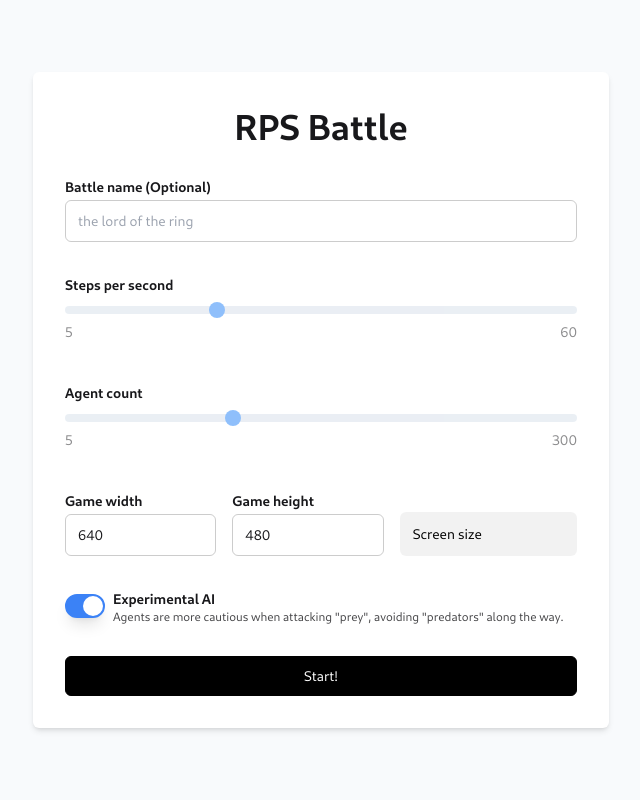
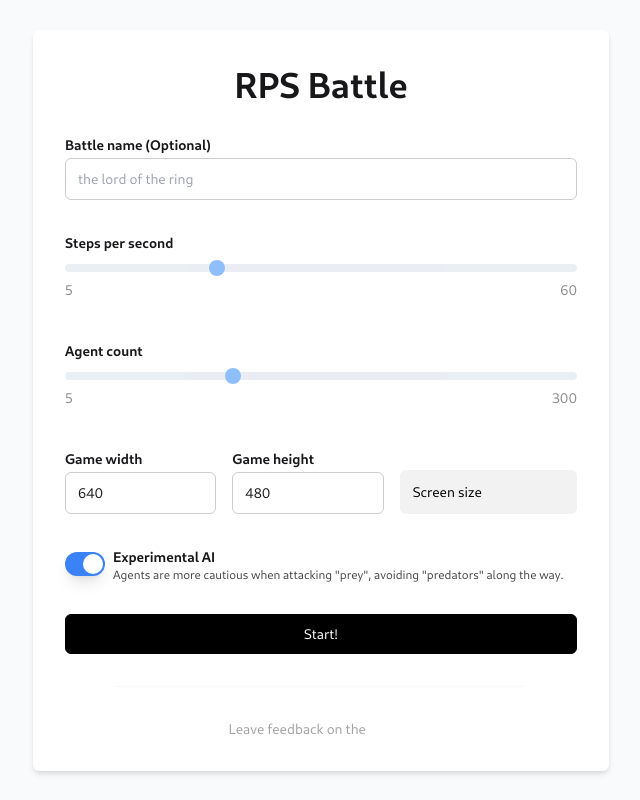
Before and after one commit to Xyphyn/rps-battle, a SvelteKit app: page / in a window 1280 px wide. Shown: the whole page, without its empty margins (319-959 px from the left). Built offline with nearby package versions, Linux system fonts and the light colour scheme.

Commit message:
fix: Hopefully prevent circles

```diff
--- a/src/routes/+page.svelte
+++ b/src/routes/+page.svelte
@@ -87,6 +87,15 @@
         <Button submit color={Color.accent} class="justify-center h-10">
             Start!
         </Button>
+        <hr class="w-[80%] mx-auto opacity-30" />
+        <p class="mx-auto text-sm opacity-40">
+            Leave feedback on the <a
+                href="https://github.com/Xyphyn/rps-battle"
+                class="text-white underline"
+            >
+                GitHub
+            </a>
+        </p>
     </form>
 {:else}
     <Game
--- a/src/routes/Game.svelte
+++ b/src/routes/Game.svelte
@@ -129,8 +129,8 @@
                 const angle = Math.atan2(dy, dx)
 
                 // Calculate the x and y components of the movement vector
-                const vx = speed * -1 * Math.cos(angle)
-                const vy = speed * -1 * Math.sin(angle)
+                const vx = speed * -1.5 * Math.cos(angle)
+                const vy = speed * -1.5 * Math.sin(angle)
 
                 // Move the agent towards the target point
                 if (this.x + vx < width && this.x + vx > 0) {
```
